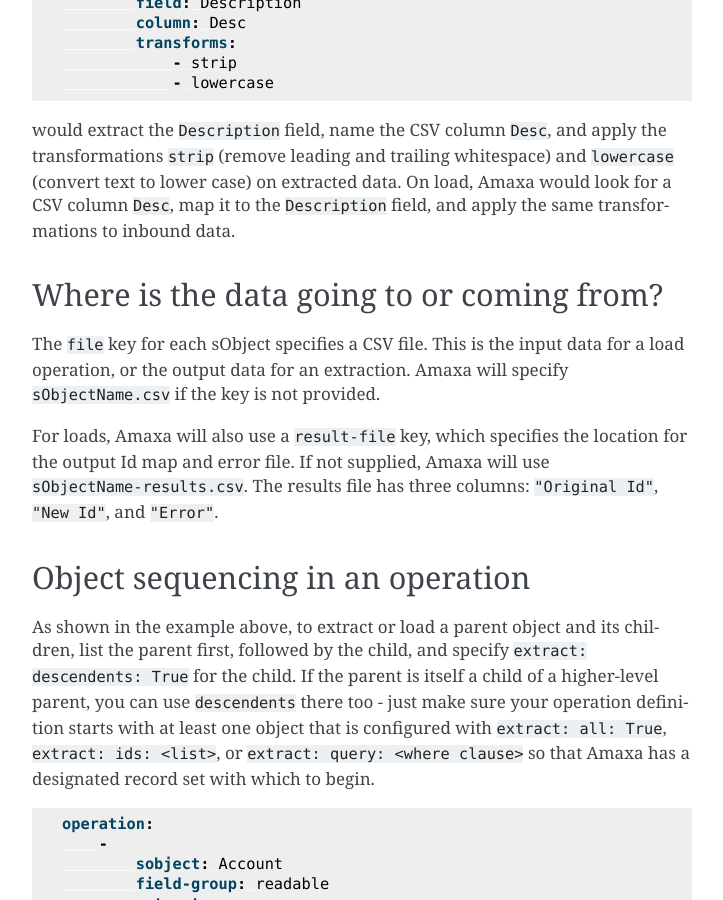
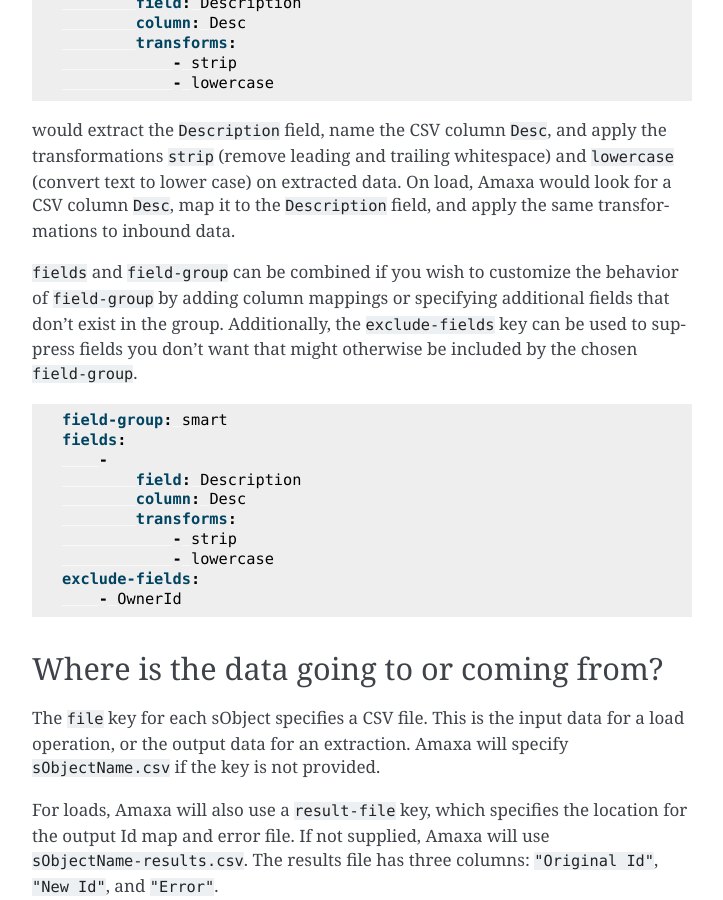
Before and after one commit to davidmreed/amaxa, a Sphinx documentation site: the page built from docs/operations.rst, in a window 1280 px wide and 900 px high, scrolled down 3155 px. Shown: the whole window, without its empty margins (388-1111 px from the left). Built offline with Sphinx 7.4.7, drawn with Linux system fonts in a browser that asks for light colours.

Commit message:
Working complex field specs

```diff
--- a/docs/operations.rst
+++ b/docs/operations.rst
@@ -107,6 +107,21 @@
 
 would extract the ``Description`` field, name the CSV column ``Desc``, and apply the transformations ``strip`` (remove leading and trailing whitespace) and ``lowercase`` (convert text to lower case) on extracted data. On load, Amaxa would look for a CSV column ``Desc``, map it to the ``Description`` field, and apply the same transformations to inbound data.
 
+``fields`` and ``field-group`` can be combined if you wish to customize the behavior of ``field-group`` by adding column mappings or specifying additional fields that don't exist in the group. Additionally, the ``exclude-fields`` key can be used to suppress fields you don't want that might otherwise be included by the chosen ``field-group``.
+
+.. code-block:: yaml
+
+    field-group: smart
+    fields:
+        -
+            field: Description
+            column: Desc
+            transforms:
+                - strip
+                - lowercase
+    exclude-fields:
+        - OwnerId
+
 Where is the data going to or coming from?
 ******************************************
 
```
Also changed, not shown: 3 other files.
